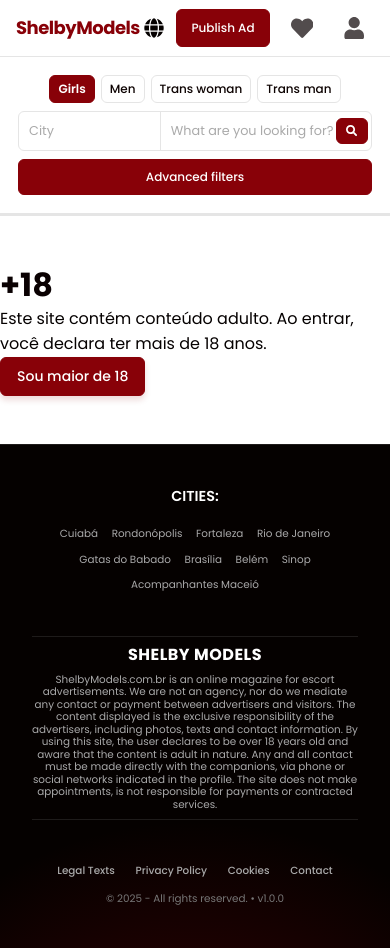
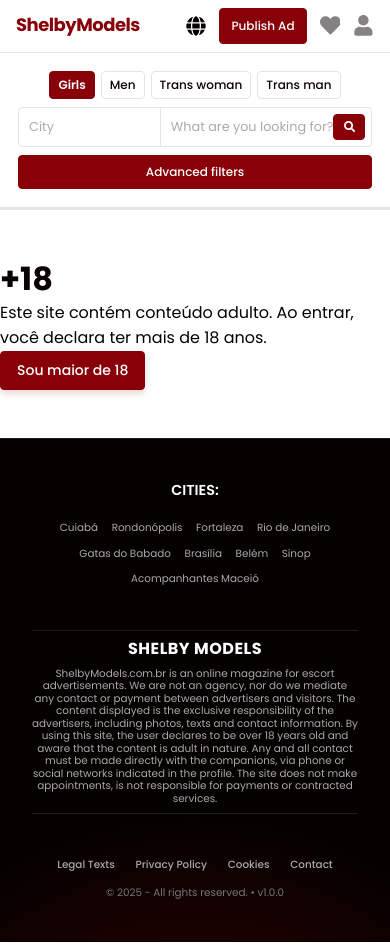
Before and after one commit to rodrigomarcell/ShelbyModels.Frontend, a React (Vite) app: page /#/age in a window 390 px wide. Built offline with nearby package versions, Linux system fonts and the light colour scheme.

Commit message:
Correção espaçamento icones top bar - OK
Finalizado (checkpoint)

```diff
--- a/src/components/FilterBar/FilterBar.css
+++ b/src/components/FilterBar/FilterBar.css
@@ -246,7 +246,7 @@
     min-width: 40px;
     padding: 4px 8px;
     font-size: 0.75rem;
-    right: 16%;
+    right: 17%;
   }
 
   .capsule-search .form-control {
@@ -261,7 +261,7 @@
     min-width: 32px;
     padding: 3px 6px;
     font-size: 0.7rem;
-    right: 16%;
+    right: 17%;
   }
 
   .capsule-search .form-control {
--- a/src/components/header/Header.css
+++ b/src/components/header/Header.css
@@ -268,7 +268,7 @@
 
   /* Aumentando a especificidade para garantir a sobreposição */
   .header-top .header-top-content .header-actions {
-    gap: 0.75rem; /* Espaçamento ajustado entre os ícones */
+    gap: 1rem; /* Espaçamento mais visível */
     align-items: center;
   }
 
@@ -282,38 +282,108 @@
   .header-top .header-top-content .header-actions .btn-publish:hover {
     background-color: var(--color-primary-hover);
   }
-}
 
-/* Breakpoint intermediário - reduzir fonte quando espaço limitado */
-@media (max-width: 500px) {
-  .btn-publish {
-    font-size: 0.75rem !important;
-    padding: 0.5rem 0.9rem !important;
-  }
-}
-
-/* Breakpoint muito pequeno - fonte ainda menor */
-@media (max-width: 380px) {
-  .btn-publish {
-    font-size: 0.7rem !important;
-    padding: 0.45rem 0.8rem !important;
+  /* Reduzir tamanho dos ícones no mobile, mas coração e menu um pouco maiores */
+  .header-top .header-top-content .header-actions .btn-icon,
+  .header-top .header-top-content .header-actions .btn-icon svg {
+    font-size: 1.2rem !important;
+    color: var(--color-dark) !important;
+    opacity: 0.7;
+    width: 1.2rem !important;
+    height: 1.2rem !important;
+    transition: all var(--transition-quick);
   }
 
-  /* Regra unificada e corrigida para ícones */
-  .header-top .header-top-content .header-actions .btn-icon,
-  .header-top .header-top-content .header-actions .btn-icon svg {
-    font-size: 1.3rem !important;
-    color: var(--color-dark) !important;
-    opacity: 0.7;
-    width: 1.3rem !important;
-    height: 1.3rem !important;
-    transition: all var(--transition-quick);
+  /* Coração e menu do usuário maiores */
+  .header-top .header-top-content .header-actions .favorites-container .btn-icon,
+  .header-top .header-top-content .header-actions .favorites-container .btn-icon svg,
+  .header-top .header-top-content .header-actions .user-menu-toggle,
+  .header-top .header-top-content .header-actions .user-menu-toggle svg {
+    font-size: 1.4rem !important;
+    width: 1.4rem !important;
+    height: 1.4rem !important;
   }
 
   .header-top .header-top-content .header-actions .btn-icon:hover,
   .header-top .header-top-content .header-actions .btn-icon:hover svg {
     color: var(--color-primary) !important;
     opacity: 1;
+  }
+}
+
+/* Breakpoint intermediário - reduzir fonte quando espaço limitado */
+@media (max-width: 500px) {
+  .header-top .header-top-content .header-actions {
+    gap: 0.8rem; /* Gap mais visível no 500px */
+  }
+
+  .btn-publish {
+    font-size: 0.75rem !important;
+    padding: 0.45rem 0.7rem !important; /* Padding mais compacto */
+  }
+
+  /* Ícones menores, mas coração e menu um tick maiores */
+  .header-top .header-top-content .header-actions .btn-icon,
+  .header-top .header-top-content .header-actions .btn-icon svg {
+    font-size: 1.1rem !important;
+    width: 1.1rem !important;
+    height: 1.1rem !important;
+  }
+
+  /* Coração e menu do usuário maiores no 500px */
+  .header-top .header-top-content .header-actions .favorites-container .btn-icon,
+  .header-top .header-top-content .header-actions .favorites-container .btn-icon svg,
+  .header-top .header-top-content .header-actions .user-menu-toggle,
+  .header-top .header-top-content .header-actions .user-menu-toggle svg {
+    font-size: 1.3rem !important;
+    width: 1.3rem !important;
+    height: 1.3rem !important;
+  }
+}
+
+/* Breakpoint muito pequeno - fonte ainda menor */
+@media (max-width: 380px) {
+  .header-top .header-top-content .header-actions {
+    gap: 0.7rem; /* Gap mais visível no 380px */
+  }
+
+  .btn-publish {
+    font-size: 0.65rem !important;
+    padding: 0.4rem 0.6rem !important; /* Padding mínimo */
+  }
+
+  /* Ícones ainda menores para telas muito pequenas, mas coração e menu um tick maiores */
+  .header-top .header-top-content .header-actions .btn-icon,
+  .header-top .header-top-content .header-actions .btn-icon svg {
+    font-size: 1rem !important;
+    color: var(--color-dark) !important;
+    opacity: 0.7;
+    width: 1rem !important;
+    height: 1rem !important;
+    transition: all var(--transition-quick);
+  }
+
+  /* Coração e menu do usuário maiores no 380px */
+  .header-top .header-top-content .header-actions .favorites-container .btn-icon,
+  .header-top .header-top-content .header-actions .favorites-container .btn-icon svg,
+  .header-top .header-top-content .header-actions .user-menu-toggle,
+  .header-top .header-top-content .header-actions .user-menu-toggle svg {
+    font-size: 1.2rem !important;
+    width: 1.2rem !important;
+    height: 1.2rem !important;
+  }
+
+  .header-top .header-top-content .header-actions .btn-icon:hover,
+  .header-top .header-top-content .header-actions .btn-icon:hover svg {
+    color: var(--color-primary) !important;
+    opacity: 1;
+  }
+
+  /* Ajustar contador de favoritos proporcionalmente */
+  .favorites-count {
+    width: 1rem !important;
+    height: 1rem !important;
+    font-size: 0.65rem !important;
   }
 
 
--- a/src/index.css
+++ b/src/index.css
@@ -24,7 +24,7 @@
   --line-height-heading: 1.3;
 
   /* Border Radius */
-  --radius-sm: 0.375rem;  /* 6px */
+  --radius-sm: 0.250rem;  /* 6px */
   --radius-md: 0.2rem;    /* 8px */
   --radius-lg: 0.625rem;  /* 10px */
 
```
